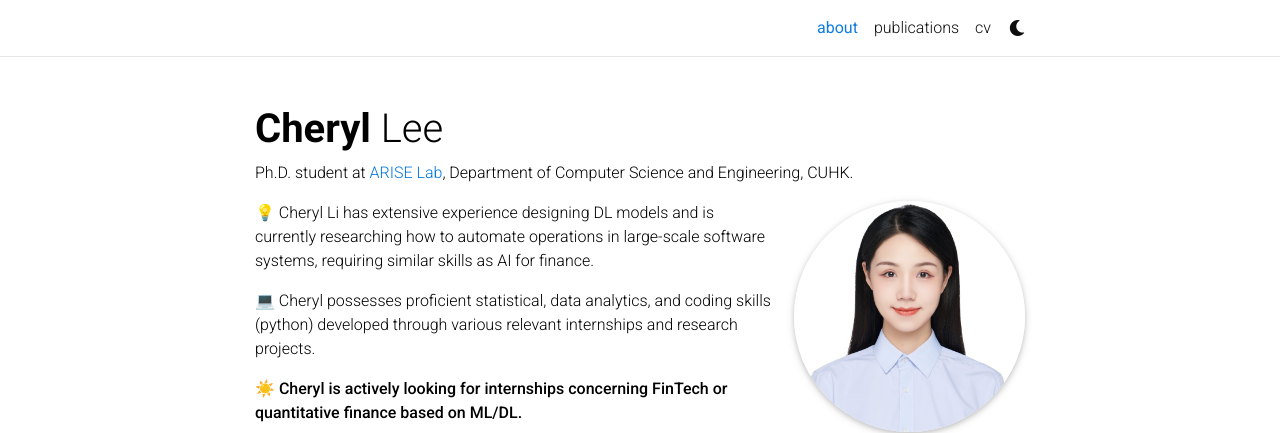
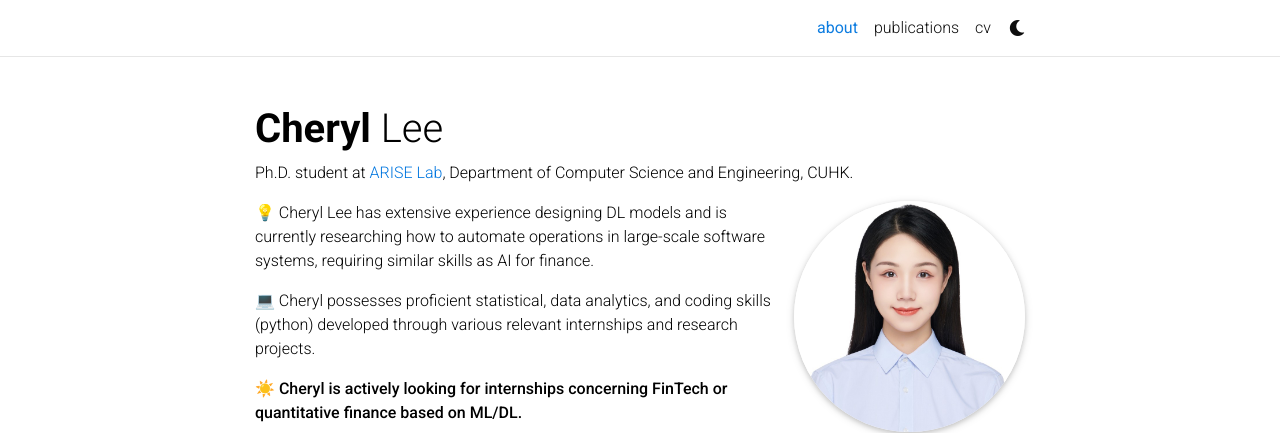
Before and after one commit to BEbillionaireUSD/BEbillionaireUSD.github.io, a Jekyll site: the page built from _pages/about.md, in a window 1280 px wide and 978 px high. Shown: the top 433 px of the window. Built offline with Jekyll 4.4.1, drawn with Linux system fonts in a browser that asks for light colours; comment, search, counter and statistics services are not loaded; a style sheet for code colours, icons or effects is not loaded.

Commit message:
change name

```diff
--- a/_bibliography/papers.bib
+++ b/_bibliography/papers.bib
@@ -7,7 +7,7 @@
   abbr        = {ICSE'23},
   bibtex_show = {true},
   title       = {Eadro: An End-to-End Troubleshooting Framework for Microservices on Multi-source Data},
-  author      = {Li, Baitong and Yang, Tianyi and Chen, Zhuangbin and Su, Yuxin and Lyu, Michael R},
+  author      = {Lee, Cheryl and Yang, Tianyi and Chen, Zhuangbin and Su, Yuxin and Lyu, Michael R},
   journal     = {Proceedings of IEEE 45th International Conference on Software Engineering},
   year        = {2023},
   organization = {IEEE},
@@ -19,7 +19,7 @@
   arxiv       = {2207.02918},
   bibtex_show = {true},
   title       = {Heterogeneous Anomaly Detection for Software Systems via Attentive Multi-modal Learning},
-  author      = {Li, Baitong and Yang, Tianyi and Chen, Zhuangbin and Su, Yuxin and Yang, Yongqiang and Lyu, Michael R},
+  author      = {Lee, Cheryl and Yang, Tianyi and Chen, Zhuangbin and Su, Yuxin and Yang, Yongqiang and Lyu, Michael R},
   journal     = {Proceedings of IEEE 45th International Conference on Software Engineering},
   year        = {2023},
   organization = {IEEE},
@@ -31,7 +31,7 @@
   arxiv        = {2210.06249},
   bibtex_show  = {true},
   title        = {Managing Service Dependency for Cloud Reliability: The Industrial Practice},
-  author       = {Yang, Tianyi and Li, Baitong and Shen, Jiacheng and Su, Yuxin and Yang, Yongqiang and Lyu, Michael R},
+  author       = {Yang, Tianyi and Lee, Cheryl and Shen, Jiacheng and Su, Yuxin and Yang, Yongqiang and Lyu, Michael R},
   booktitle    = {Companion Proceedings of IEEE 33rd International Symposium on Software Reliability Engineering},
   pages        = {1--2},
   year         = {2022},
--- a/_config.yml
+++ b/_config.yml
@@ -233,8 +233,8 @@
 
 scholar:
 
-  last_name: [Li]
-  first_name: [Baitong]
+  last_name: [Lee]
+  first_name: [Cheryl]
 
   style: apa
   locale: en
--- a/_pages/about.md
+++ b/_pages/about.md
@@ -16,7 +16,7 @@
 social: true  # includes social icons at the bottom of the page
 ---
 
-💡 Cheryl Li has extensive experience designing DL models and is currently researching how to automate operations in large-scale software systems, requiring similar skills as AI for finance.
+💡 Cheryl Lee has extensive experience designing DL models and is currently researching how to automate operations in large-scale software systems, requiring similar skills as AI for finance.
 
 💻 Cheryl possesses proficient statistical, data analytics, and coding skills (python) developed through various relevant internships and research projects.
 
```
